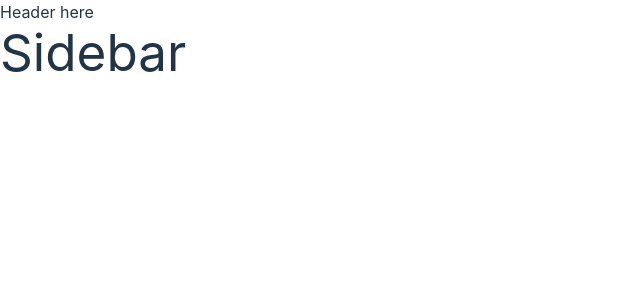
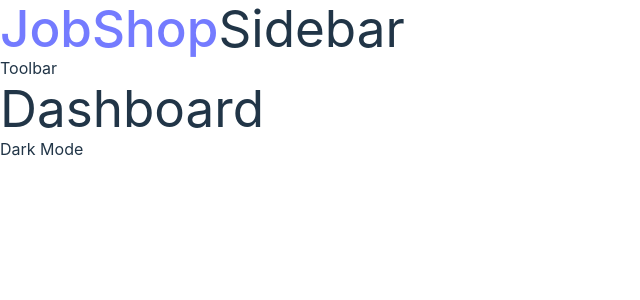
Before and after one commit to seanwongdev/MERN-Jobshop, a React (Vite) app in the folder client/: page /dashboard in a window 1280 px wide. Shown: the top 300 px of the page, without its empty margins (0-640 px from the left). Built offline with nearby package versions, Linux system fonts and the light colour scheme.

Commit message:
added more ui components while working on header

```diff
--- /dev/null
+++ b/client/src/ui/Dark.jsx
@@ -0,0 +1,9 @@
+function Dark() {
+  return (
+    <div>
+      Dark Mode
+    </div>
+  )
+}
+
+export default Dark
--- a/client/src/ui/Dashboard.jsx
+++ b/client/src/ui/Dashboard.jsx
@@ -6,12 +6,11 @@ import Header from "./Header"
 function Dashboard() {
   return (
     <div>
+      <SideNavBar />
       <Header />
-      <div>
 
-      <SideNavBar />
       <Outlet />
-      </div>
+
     </div>
   )
 }
--- a/client/src/ui/Header.jsx
+++ b/client/src/ui/Header.jsx
@@ -1,7 +1,15 @@
+
+import Dark from "./Dark"
+import SideToolBar from "./SideToolBar"
+
 function Header() {
   return (
     <div>
-      Header here
+      <SideToolBar />
+
+      <h1>Dashboard</h1>
+
+      <Dark />
     </div>
   )
 }
--- a/client/src/ui/SideNavBar.jsx
+++ b/client/src/ui/SideNavBar.jsx
@@ -1,7 +1,10 @@
+import { Link } from "react-router-dom"
+
 function SideNavBar() {
   return (
     <div>
       <h1>
+      <Link to="/">JobShop</Link>
         Sidebar
         </h1>
     </div>
--- /dev/null
+++ b/client/src/ui/SideToolBar.jsx
@@ -0,0 +1,9 @@
+function SideToolBar() {
+  return (
+    <div>
+      Toolbar
+    </div>
+  )
+}
+
+export default SideToolBar
```
